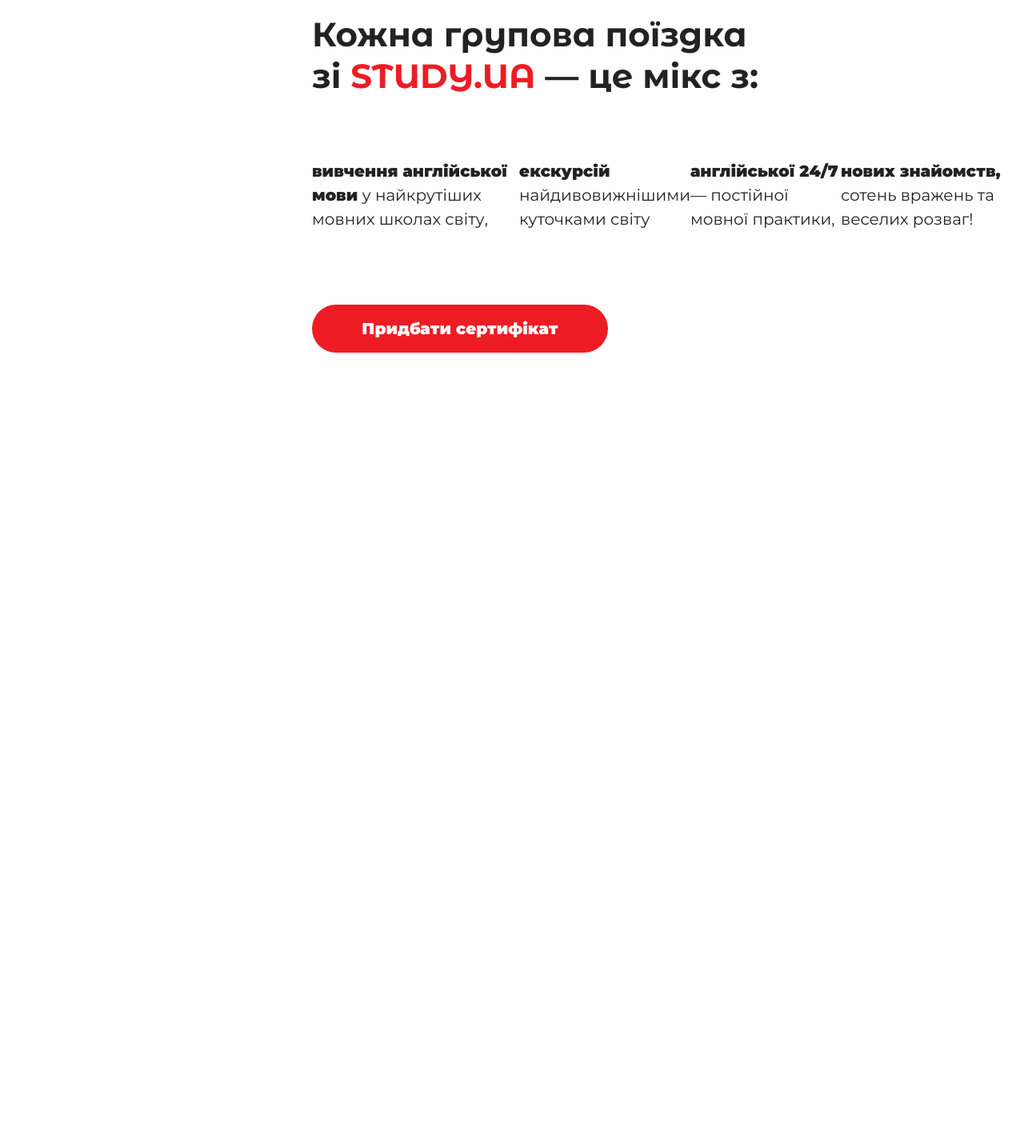
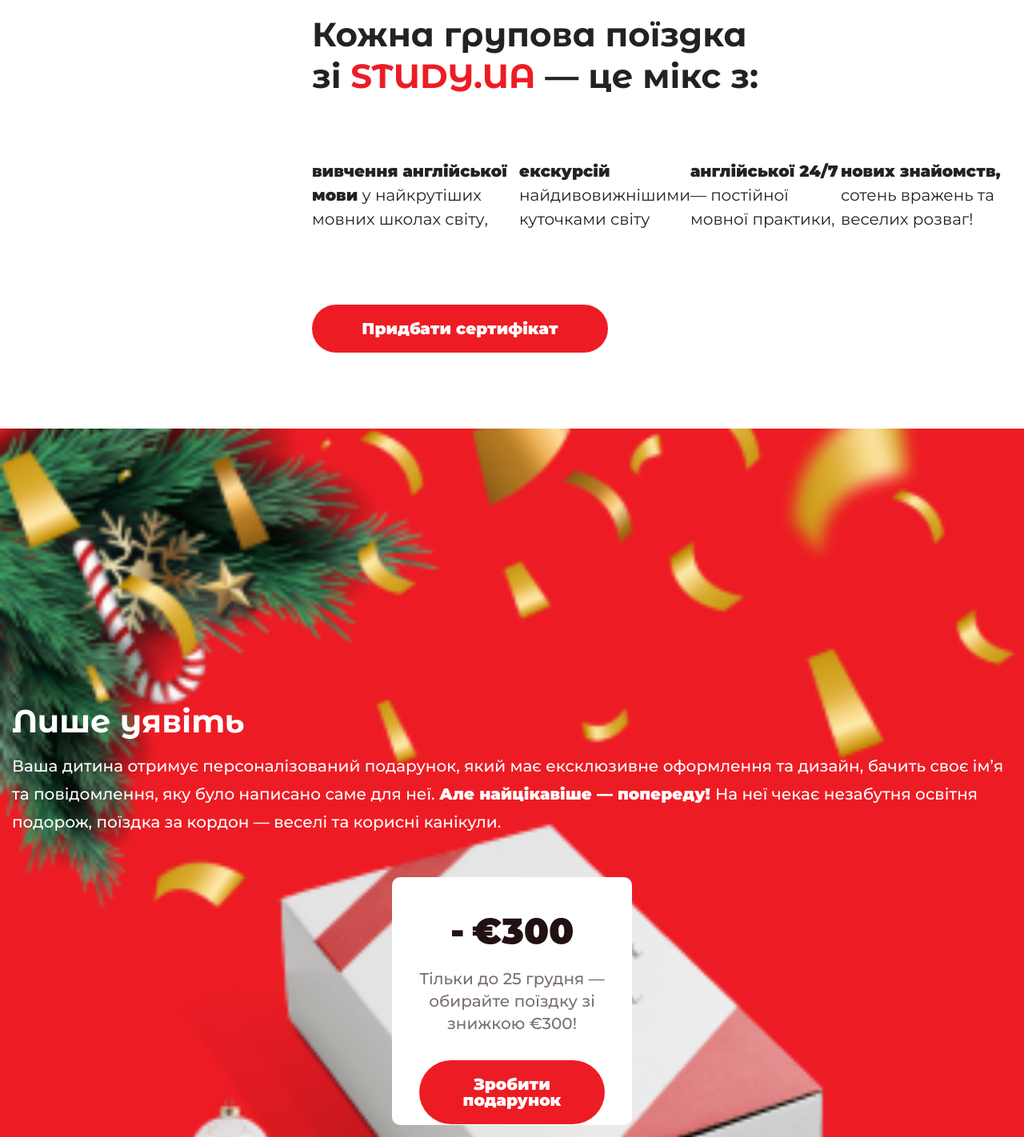
Before and after one commit to EvgeniySelivanov/project-HTML_FRESH, a plain HTML site: page index.html in a window 1280 px wide. Shown: the part 6426-7848 px from the top of the page at 80% size. Before the commit the page ends 6882 px from the top, so only its background shows below. Drawn offline with Linux system fonts and the light colour scheme.

Commit message:
section 4 mob done

```diff
--- a/assets/css/buyCertificate-section.css
+++ b/assets/css/buyCertificate-section.css
@@ -18,6 +18,7 @@
 .buyCertificate .btnRed{
   margin-top: 54px;
   align-self: center;
+  margin-bottom: 80px;
 }
 @media (min-width: 992px){
   .buyCertificate{
@@ -43,6 +44,7 @@
   }
   .buyCertificate .btnRed{
     margin-top: 92px;
+
     min-width: 370px;
     align-self:flex-start;
   }
--- a/assets/css/country-section.css
+++ b/assets/css/country-section.css
@@ -62,7 +62,10 @@ margin-bottom: 70px;
   background-color: rgba(0, 0, 0, 0.2);
   border-radius: 6px;
 
+
 }
+
+
 .countryList__article__country picture::after{
   content: url(.././images/sliderChevron/chevron-right.svg);
   right:1%;
@@ -94,6 +97,14 @@ margin-bottom: 70px;
   padding: var(--padding-size);
   background-color: #EED7D8;
   text-shadow: -5px 5px 4px  #00000025;
+  transition: 0.6s;
+
+}
+.tagLink:hover{
+  background-color: #e0646a;
+  color: #f9f9f9;
+  transition: 0.6s;
+  transform: translateY(-0.4rem);
 }
 .noVisible{
   display: none;
--- /dev/null
+++ b/assets/css/discount-section.css
@@ -0,0 +1,51 @@
+.discount{
+  display: flex;
+  flex-direction: column;
+  align-items: center;
+  background-image: url(./../images/bg-images/bg-discount-mb.png);
+  /* background-position: center bottom; */
+  color: #ffffff;
+
+  padding: var(--padding-size);
+  background-repeat: no-repeat;
+  background-size: cover;
+}
+
+.advertising h2{
+  margin-top: 327px;
+  font-size: 2rem;
+  line-height: 2.43rem;
+}
+.advertising p{
+  margin-top: var(--padding-size);
+
+  line-height: 1.75rem;
+  font-weight: 500;
+}
+.buyPresent{
+  display: flex;
+  flex-direction: column;
+
+  margin-top: 51px;
+  background-color: #ffffff;
+  color:var(--color-black);
+  border-radius: 10px;
+  min-height: 310px;
+  min-width: 300px;
+
+}
+.buyPresent p:nth-child(1){
+  margin-top: 49px;
+  text-align: center;
+}
+.buyPresent p:nth-child(2){
+  margin-top: 29px;
+  line-height: 28px;
+  font-weight: 500;
+  text-align: center;
+  opacity: 0.6;
+}
+.buyPresent .btnRed{
+  margin-top: 32px;
+ align-self: center;
+}
--- a/index.html
+++ b/index.html
@@ -15,12 +15,15 @@
       href="https://fonts.googleapis.com/css2?family=Montserrat:wght@400;500;600;700;900&display=swap"
       rel="stylesheet"
     />
+    <script src="https://kit.fontawesome.com/03371e461c.js" crossorigin="anonymous"></script>
     <link rel="stylesheet" href="./assets/css/reset.css" />
     <link rel="stylesheet" href="./assets/css/style.css" />
     <link rel="stylesheet" href="./assets/css/btn.css" />
     <link rel="stylesheet" href="./assets/css/title-section.css" />
     <link rel="stylesheet" href="./assets/css/country-section.css" />
     <link rel="stylesheet" href="./assets/css/buyCertificate-section.css">
+    <link rel="stylesheet" href="./assets/css/discount-section.css">
+
 
   </head>
   <body>
@@ -180,12 +183,21 @@
       </article>
       <a href="" class="btn btnRed">Придбати сертифікат</a>
     </section>
-    <!-- <p>
-      Lorem ipsum dolor sit amet, consectetur adipisicing elit. Quisquam quo
-      facere sint eveniet illum debitis beatae voluptatum eius quasi
-      voluptatibus vel aperiam eum dolorem modi, enim quos architecto maiores
-      autem reprehenderit culpa dignissimos dolores vero quibusdam? Qui ab nihil
-      magnam quisquam minus quaerat, et ex, unde, minima rem quam eligendi.
-    </p> -->
+    <section class="discount">
+      <article class="advertising">
+        <h2>Лише уявіть</h2>
+
+        <p>Ваша дитина отримує персоналізований подарунок, який має ексклюзивне оформлення та дизайн, бачить своє ім’я та повідомлення, яку було написано саме для неї.
+          <strong>Але найцікавіше — попереду! </strong>
+          На неї чекає незабутня освітня подорож, поїздка
+          за кордон — веселі та корисні канікули. </p>
+      </article>
+      <article class="buyPresent">
+      <p><img src="./assets/images/-€300.svg" alt=""></p>
+      <p>Тільки до 25 грудня — <br>обирайте поїздку зі <br>знижкою €300! </p>
+      <a href="" class="btn btnRed">Зробити подарунок</a>
+      </article>
+    </section>
+
   </body>
 </html>
```
Also changed, not shown: assets/images/-€300.svg (added), assets/images/bg-images/bg-discount-mb.png (added).
